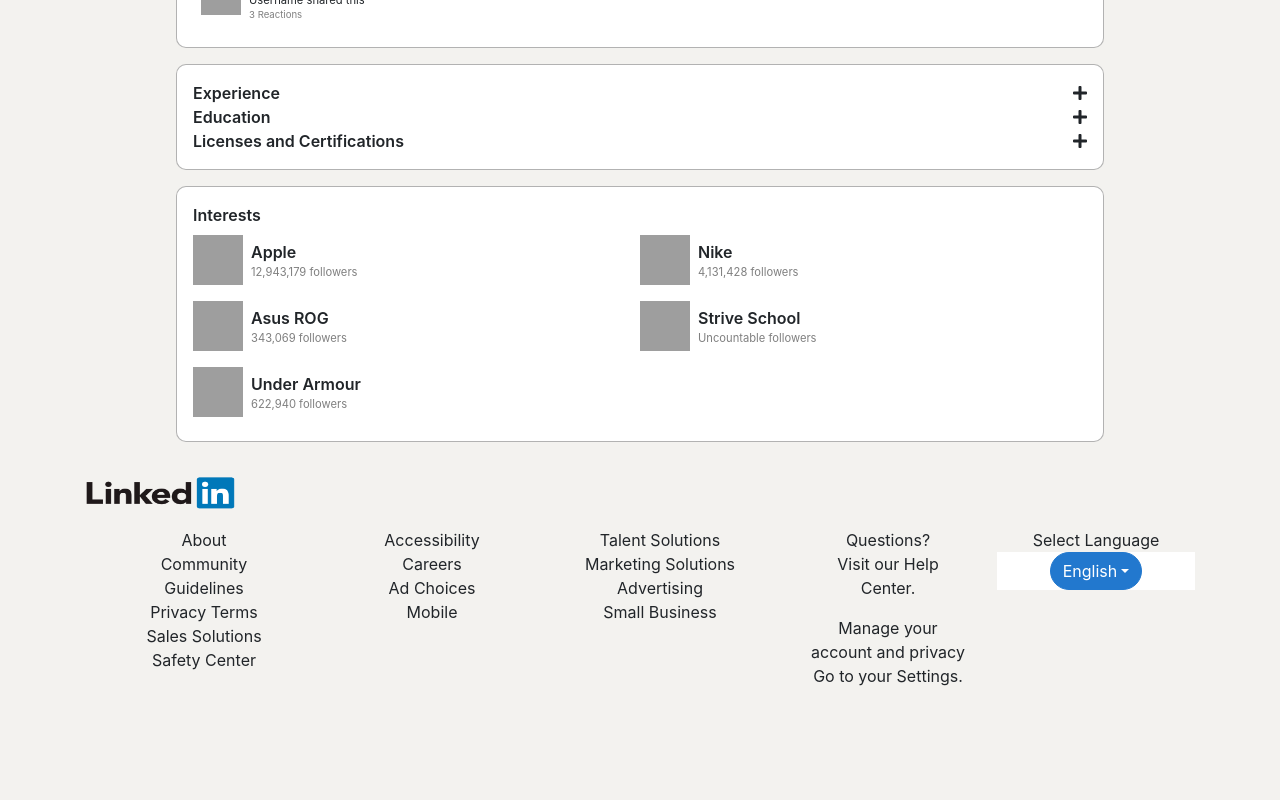
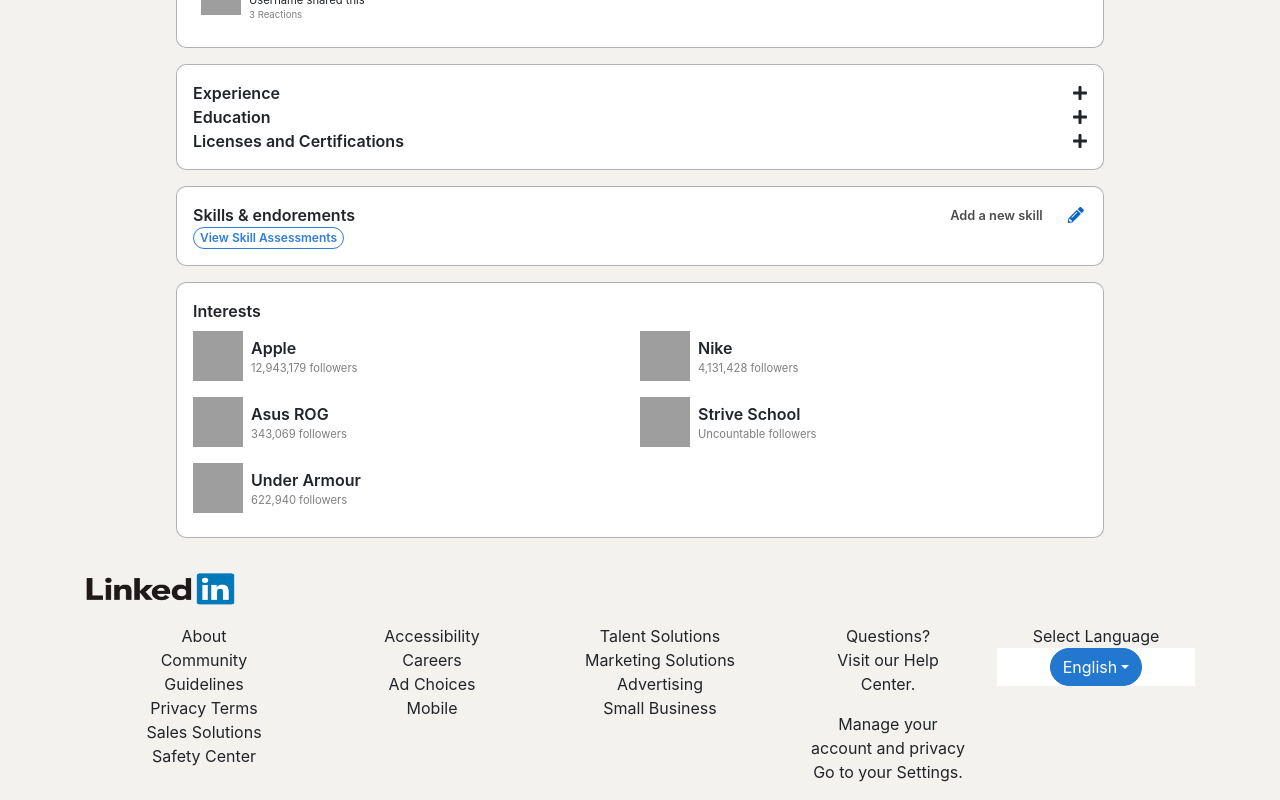
Before and after one commit to Richard-Strive/linkedin-clone-fe, a React (Create React App) app: page / in a window 1280 px wide. Shown: the part 1567-2367 px from the top of the page. Before the commit the page ends 2271 px from the top, so only its background shows below. Built offline with nearby package versions, Linux system fonts and the light colour scheme; no server answers; grey boxes are pictures that could not be loaded.

Commit message:
Skills Block

```diff
--- a/src/components/css/Skills.scss
+++ b/src/components/css/Skills.scss
@@ -0,0 +1,62 @@
+#skills {
+  width: calc(100% - 2rem);
+  padding: 1rem;
+  border: 1px solid rgba($color: black, $alpha: 0.3);
+  border-radius: 10px;
+  margin: 1rem;
+  background-color: white;
+  display: flex;
+  flex-direction: column;
+  align-items: flex-start;
+  .modal-dialog {
+    position: fixed;
+    top: 50%;
+    left: 50%;
+    transform: translate(-50%, -70%);
+    transition: margin-top 0.5s ease;
+    z-index: 10;
+  }
+  header {
+    width: 100%;
+    display: flex;
+    justify-content: space-between;
+    span:nth-of-type(1) {
+      font-weight: 600;
+    }
+    span:nth-of-type(2) {
+      display: flex;
+      align-items: center;
+      input {
+        font-size: 0.8rem;
+        background-color: white;
+        border: none;
+        border-radius: 3px;
+        margin-right: 1rem;
+        color: rgba($color: black, $alpha: 0.7);
+      }
+      input:hover {
+        background-color: #f3f2ef;
+      }
+      .fa-pencil-alt {
+        color: #0a66c2;
+        border-radius: 50%;
+        padding: 0.2rem;
+        background-color: white;
+      }
+      .fa-pencil-alt:hover {
+        background-color: #9bc3eb91;
+      }
+    }
+  }
+  input {
+    background-color: white;
+    color: #307dde;
+    border: 1px solid #307dde;
+    border-radius: 20px;
+    font-size: 0.75rem;
+    font-weight: 600;
+  }
+  input:hover {
+    background-color: #9bc3eb91;
+  }
+}
--- /dev/null
+++ b/src/components/dataExamples/SkillsData.json
@@ -0,0 +1,64 @@
+[
+    {
+        "type":"Basic",
+        "list":[
+            "Creativity",
+            "Interpersonal Skills",
+            "Critical Thinking",
+            "Problem Solving",
+            "Public Speaking",
+            "Customer Service Skills",
+            "Teamwork Skills",
+            "Communication",
+            "Collaboration",
+            "Accounting",
+            "Active Listening",
+            "Adaptability",
+            "Negotiation",
+            "Conflict Resolution",
+            "Decision-making",
+            "Empathy",
+            "Customer Service",
+            "Decision Making",
+            "Management",
+            "Leadership Skills",
+            "Organization",
+            "Language skills"
+        ]
+    },
+    {
+        "type":"Coding",
+        "list":[
+            "Application Development",
+            "Architecture",
+            "Artificial Intelligence",
+            "Cloud Computing",
+            "HTML",
+            "C++",
+            "C Language",
+            "PHP",
+            "UX Design",
+            "Python",
+            "JavaScript",
+            "Java",
+            "Ruby"
+        ]
+    },
+    {
+        "type":"Networking",
+        "list":[
+            "IP Setup",
+            "Wireless Modems/Routers",
+            "Cloud Services",
+            "PHP",
+            "SQL",
+            "JavaScript",
+            "Python",
+            "C++",
+            "Functionality",
+            "Cyber Security",
+            "Information Management",
+            "Cloud Systems Administration"
+        ]
+    }
+]
--- a/src/components/main_components/Profile.jsx
+++ b/src/components/main_components/Profile.jsx
@@ -41,8 +41,8 @@ class Profile extends React.Component {
 				<Dashboard />
 				<Activity/>
 				<EducationBlock/>
+				<Skills/>
 				<Interests/>
-				<Skills/>
 			</div>
 		);
 	}
--- a/src/components/profile_subcomponents/Skills.jsx
+++ b/src/components/profile_subcomponents/Skills.jsx
@@ -1,11 +1,54 @@
 import React, { PureComponent } from 'react'
 import '../css/Skills.scss'
+import SkillsData from '../dataExamples/SkillsData.json'
+import {Modal, Button} from 'react-bootstrap'
 
 export default class Skills extends PureComponent {
+    state={
+        showModal:true,
+    }
+
+    showModal(){this.setState({showModal: !this.state.showModal})}
+
+
     render() {
+        let show = this.state.showModal? '-150vh' : ''
         return (
-            <div>
+            <div id='skills'>
+                <Modal.Dialog style={{marginTop: `${show}`}}>
+                    <Modal.Header closeButton onClick={this.showModal.bind(this)}>
+                        <Modal.Title>Edit About</Modal.Title>
+                    </Modal.Header>
 
+                    <Modal.Body>
+                        <p>Summary</p>
+                        <textarea
+                        name="about"
+                        id="about"
+                        cols="30"
+                        rows="5"
+                        placeholder='Talk about you...'
+                        >
+                        </textarea>
+                    </Modal.Body>
+
+                    <Modal.Footer>
+                        <Button
+                        variant="primary"
+                        onClick={this.showModal.bind(this)}
+                        >Save</Button>
+                    </Modal.Footer>
+                </Modal.Dialog>
+                <header>
+                    <span>
+                        Skills & endorements
+                    </span>
+                    <span>
+                        <input type='button' value='Add a new skill' onClick={this.showModal.bind(this)}></input>
+                        <i className="fas fa-pencil-alt"></i>
+                    </span>
+                </header>
+                <input type="button" value="View Skill Assessments"/>
             </div>
         )
     }
```
